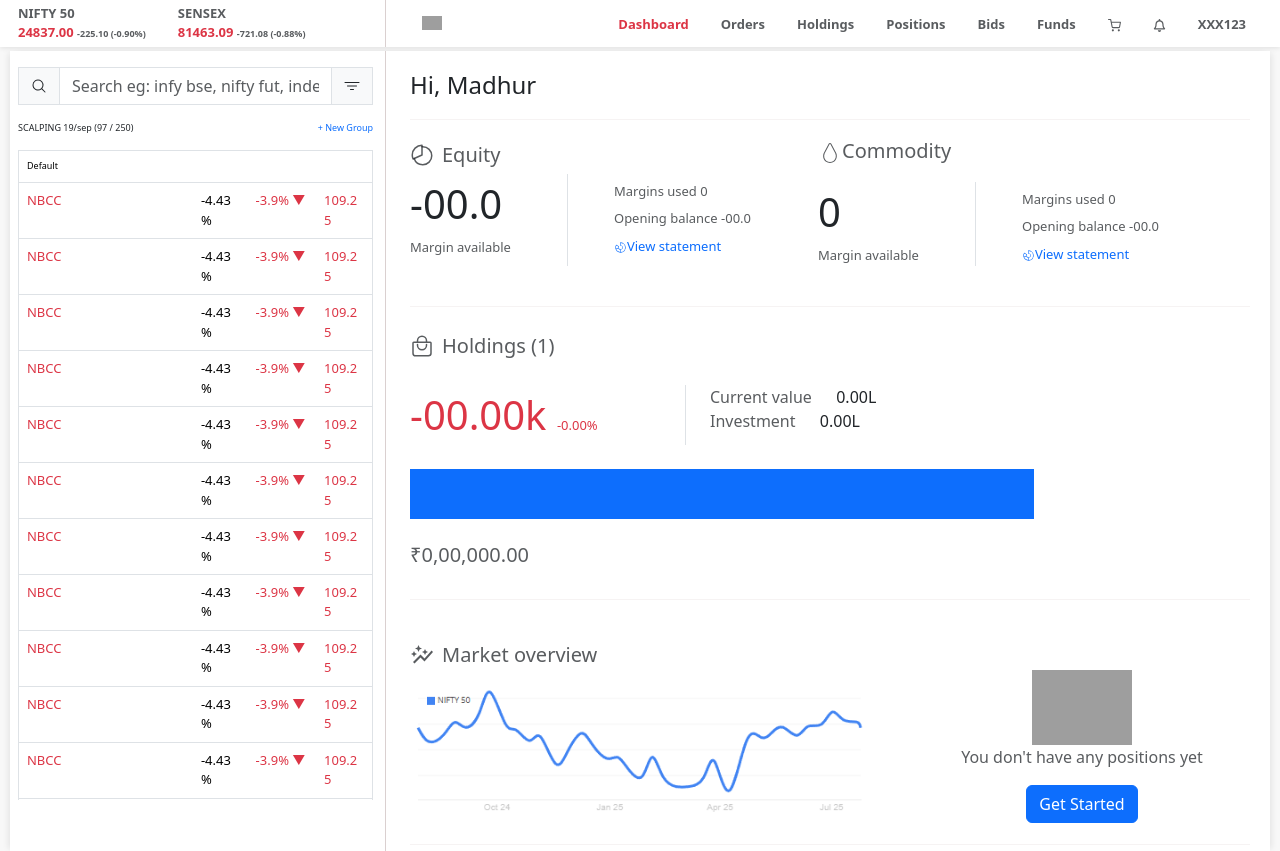
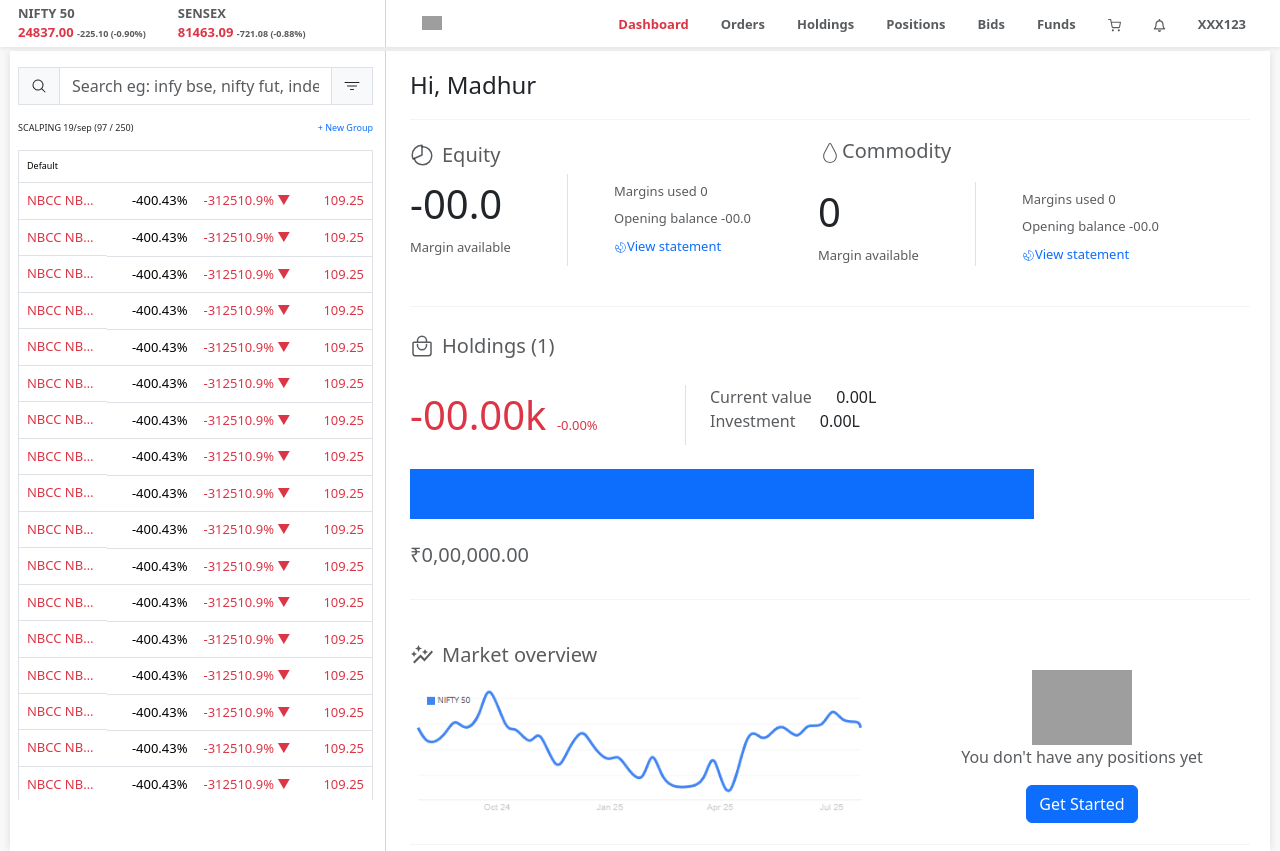
Before and after one commit to madhursharma026/zerodha-clone, a Next.js app: page / in a window 1280 px wide. Built offline with nearby package versions, Linux system fonts and the light colour scheme; grey boxes are pictures that could not be loaded.

Commit message:
Dashboard Page Complete!

```diff
--- a/src/components/Dashboard/LeftSidebar/LeftSibar.js
+++ b/src/components/Dashboard/LeftSidebar/LeftSibar.js
@@ -5,9 +5,9 @@ import styles from './LeftSidebar.module.css'
 
 export default function LeftSidebar() {
   const data = Array.from({ length: 35 }).map(() => ({
-    name: 'NBCC',
-    change: -4.43,
-    percent: -3.9,
+    name: 'NBCC NBCC NBCC NBCC NBCC NBCC NBCC NBCC NBCC ',
+    change: -400.43,
+    percent: -312510.9,
     price: 109.25,
   }))
 
@@ -36,9 +36,13 @@ export default function LeftSidebar() {
       </div>
 
       <div className={`${styles.scrollContainer}`}>
-        <Table responsive className="mediumFontSize border">
+        <Table
+          responsive
+          className="mediumFontSize border"
+          style={{ tableLayout: 'fixed', width: '100%' }}
+        >
           <tbody>
-            <tr style={{ height: '32px' }}>
+            <tr className={styles.tableRow}>
               <td className="smallFontSize">Default</td>
               <td></td>
               <td></td>
@@ -46,13 +50,15 @@ export default function LeftSidebar() {
             </tr>
 
             {data.map((item, index) => (
-              <tr key={index} style={{ height: '32px' }}>
-                <td className="text-danger">{item.name}</td>
-                <td style={{ maxWidth: '10px' }}>{item.change}%</td>
-                <td style={{ maxWidth: '20px' }} className="text-danger">
+              <tr key={index} className={styles.tableRow}>
+                <td className={`text-danger ${styles.nameColumn}`}>
+                  {item.name}
+                </td>
+                <td className={styles.valueColumn}>{item.change}%</td>
+                <td className={`text-danger ${styles.valueColumn}`}>
                   {item.percent}% <span>▼</span>
                 </td>
-                <td style={{ maxWidth: '10px' }} className="text-danger">
+                <td className={`text-danger ${styles.valueColumn}`}>
                   {item.price}
                 </td>
               </tr>
--- a/src/components/Dashboard/LeftSidebar/LeftSidebar.module.css
+++ b/src/components/Dashboard/LeftSidebar/LeftSidebar.module.css
@@ -28,3 +28,20 @@
         display: none;
     }
 }
+
+.tableRow {
+    height: 32px;
+}
+
+.nameColumn {
+    display: block;
+    width: 100%;
+    white-space: nowrap;
+    overflow: hidden;
+    text-overflow: ellipsis;
+}
+
+.valueColumn {
+    white-space: nowrap;
+    text-align: right;
+}
--- a/src/hooks/useTheme.js
+++ b/src/hooks/useTheme.js
@@ -5,7 +5,7 @@ export default function useTheme() {
 
   // Load theme from localStorage
   useEffect(() => {
-    const stored = localStorage.getItem('theme') || 'light'
+    const stored = localStorage.getItem('zerodhaKiteCloneTheme') || 'light'
     setTheme(stored)
     document.body.classList.add(`${stored}-mode`)
   }, [])
@@ -16,7 +16,7 @@ export default function useTheme() {
     document.body.classList.remove(`${theme}-mode`)
     document.body.classList.add(`${newTheme}-mode`)
 
-    localStorage.setItem('theme', newTheme)
+    localStorage.setItem('zerodhaKiteCloneTheme', newTheme)
     setTheme(newTheme)
   }
 
--- a/src/styles/globals.css
+++ b/src/styles/globals.css
@@ -3,20 +3,20 @@ body.light-mode {
   color: black;
 }
 
-body.dark-mode {
+/* body.dark-mode {
   background-color: #121212;
   color: white;
-}
+} */
 
 body.light-mode .bodyContainer {
   background-color: white;
   color: black;
 }
 
-body.dark-mode .bodyContainer {
+/* body.dark-mode .bodyContainer {
   background-color: black;
   color: white;
-}
+} */
 
 .smallFontSize {
   font-size: 9px;
```
